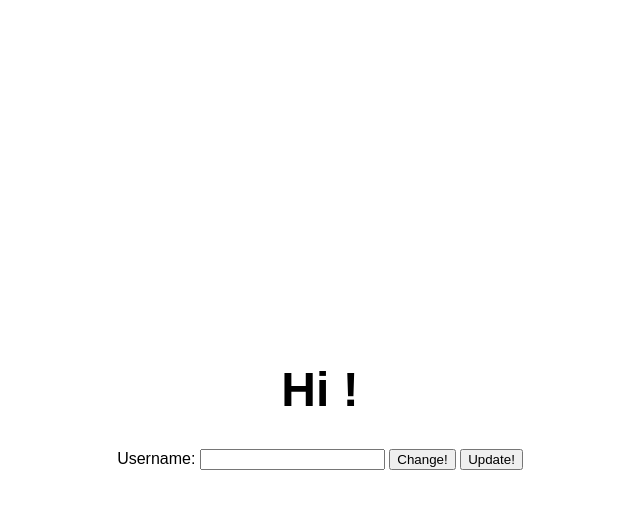
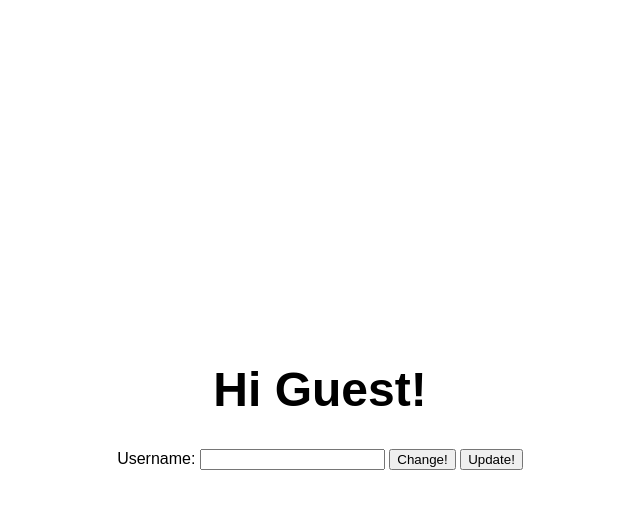
Before and after one commit to paulcrose/new-pwa, a plain HTML site: page index.html in a window 1280 px wide. Both pictures are taken after a click on the button "Change!". Shown: the whole page, without its empty margins (320-960 px from the left). Drawn offline with Linux system fonts and the light colour scheme.

Commit message:
separate js

```diff
--- a/index.html
+++ b/index.html
@@ -17,7 +17,7 @@
 </head>
 <body class="fullscreen">
   <div class="container">
-    <h1 class="title">Hi&nbsp<span id="currentname">Mom</span>!</h1>
+    <h1 class="title">Hi&nbsp<span id="currentname">Guest</span>!</h1>
 
 <form>
 
--- a/js/main.js
+++ b/js/main.js
@@ -1,16 +1,3 @@
-var username = "Bob";
-
-function changeVar(){
-    username = document.getElementById("userNameSlot").value;
-    document.getElementById('currentname').innerHTML = username;
-    localStorage.setItem("name", document.getElementById("userNameSlot").value);
-    console.log(username);
-}
-
-function updateVar(){
-  document.getElementById('currentname').innerHTML = localStorage.getItem('name');
-}
-
 
 window.onload = () => {
   'use strict';
@@ -20,5 +7,3 @@ window.onload = () => {
              .register('./sw.js');
   }
 }
-
-//window.onload = updateVar();
```
Also changed, not shown: js/username.js (added, +14 -0 lines).
